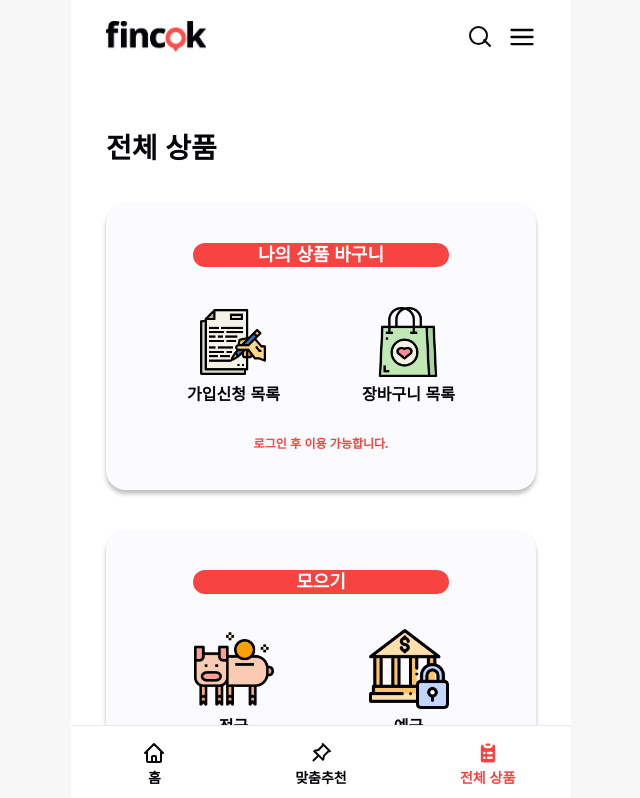
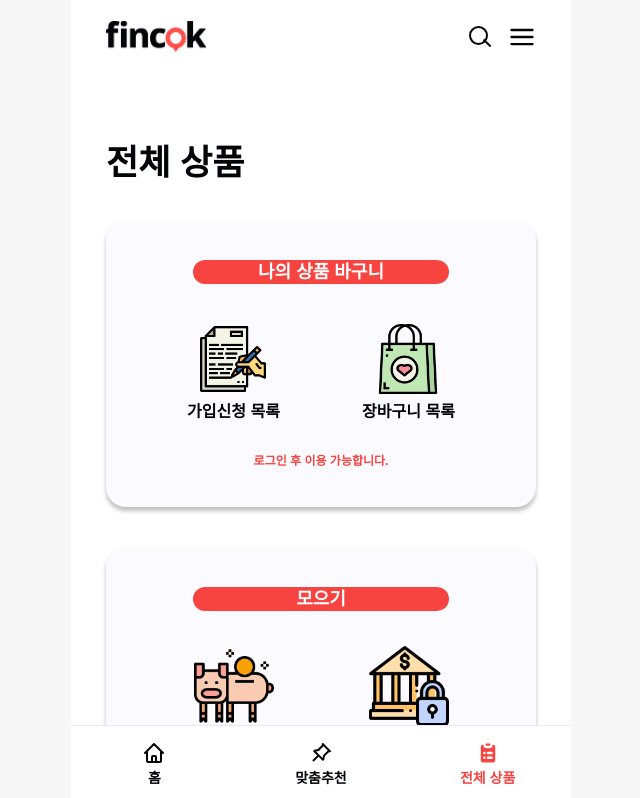
Before and after one commit to iziz9/fincok, a React (Vite) app: page /allproducts in a window 1280 px wide. Shown: the top 798 px of the page, without its empty margins (319-959 px from the left). Built offline with nearby package versions, Linux system fonts and the light colour scheme; no server answers; a web font is replaced by a local one.

Commit message:
Design: 페이지 텍스트 및 디자인 수정

```diff
--- a/src/components/user/CertifyUser.tsx
+++ b/src/components/user/CertifyUser.tsx
@@ -1,4 +1,4 @@
-import React from 'react'
+import React from 'react';
 import styled from 'styled-components';
 import { getCookie } from '../../utils/cookie';
 import { Main, SubmitButton, Div, CategoryTitle } from '../../pages/Auth/SignUp';
@@ -14,11 +14,10 @@ import { requestLogin } from '../../api/api';
 import { IoMailOutline } from 'react-icons/io5';
 import { SlLock } from 'react-icons/sl';
 
-function CertifyUser({setCertify, setPassword}:any) {
+function CertifyUser({ setCertify, setPassword }: any) {
   const navigate = useNavigate();
   const dispatch = useAppDispatch();
-  const userMemberId =
-    useAppSelector((state) => {
+  const userMemberId = useAppSelector((state) => {
     return state.user.memberId;
   });
   const formSchema = yup.object({
@@ -52,7 +51,7 @@ function CertifyUser({setCertify, setPassword}:any) {
         });
       } else {
         dispatch(userLogin(formData));
-        setCertify(true)
+        setCertify(true);
       }
     } catch (err) {
       AlertModal({
@@ -66,10 +65,13 @@ function CertifyUser({setCertify, setPassword}:any) {
       {getCookie('accessToken') ? (
         <>
           <h1 style={{ padding: '30px 0 50px' }}>회원 인증</h1>
+          <div style={{ textAlign: 'end', color: 'var(--color-orange)' }}>
+            회원정보 수정을 위해 다시 로그인 해 주세요.
+          </div>
           <form
             onSubmit={handleSubmit((data) => {
               onSubmit(data.id, data.pw);
-            setPassword(data.pw)
+              setPassword(data.pw);
             })}
           >
             <Div>
@@ -113,24 +115,14 @@ function CertifyUser({setCertify, setPassword}:any) {
                 />
               </div>
             </Div>
-          <SubmitButton type="submit">로그인</SubmitButton>
+            <SubmitButton type="submit">확인</SubmitButton>
           </form>
-        <Flexdiv>
-          <NavSpan onClick={() => navigate('/findpassword')}>비밀번호 찾기</NavSpan> /{' '}
-        </Flexdiv>
         </>
-      ) : (
-      null
-    )}
+      ) : null}
     </Main>
   );
-};
+}
 
-const Flexdiv = styled.div`
-display: flex;
-gap: 10px;
-justify-content: center;
-`;
 export const NavSpan = styled.span`
   cursor: pointer;
   font-size: 16px;
@@ -141,4 +133,4 @@ interface LoginForm {
   id: string;
   pw: string;
 }
-export default CertifyUser
+export default CertifyUser;
--- a/src/components/user/EditUser.tsx
+++ b/src/components/user/EditUser.tsx
@@ -25,7 +25,7 @@ function EditUser({ userPassword }: any) {
   const {
     register,
     handleSubmit,
-    formState: { errors }, // 버전 6라면 errors라고 작성함.
+    formState: { errors },
   } = useForm<SignupForm>({
     mode: 'onChange',
     resolver: yupResolver(formSchema),
@@ -212,7 +212,7 @@ function EditUser({ userPassword }: any) {
                 {errors.checkPw?.message}
               </span>
             )}
-            <CategoryTitle>비밀번호</CategoryTitle>
+            <CategoryTitle>비밀번호 변경</CategoryTitle>
           </div>
           <input
             type="password"
--- a/src/pages/Wish.tsx
+++ b/src/pages/Wish.tsx
@@ -28,8 +28,7 @@ function Wish() {
 }
 
 const Title = styled.h1`
-  margin-top: 40px;
-  font-size: 32px;
+  margin-top: 50px;
   margin-bottom: 40px;
   font-weight: bold;
 `;
--- a/src/pages/allProducts/AllProducts.tsx
+++ b/src/pages/allProducts/AllProducts.tsx
@@ -12,9 +12,8 @@ function AllProducts() {
     </AllProductsWrap>
   );
 }
-const Title = styled.h2`
-  margin-top: 40px;
-  font-size: 28px;
+const Title = styled.h1`
+  margin-top: 50px;
   margin-bottom: 30px;
   font-weight: bold;
 `;
```
Also changed, not shown: 1 other file (tests, documents, lock files or other folders). Lines whose indentation alone changed are shown as unchanged.
